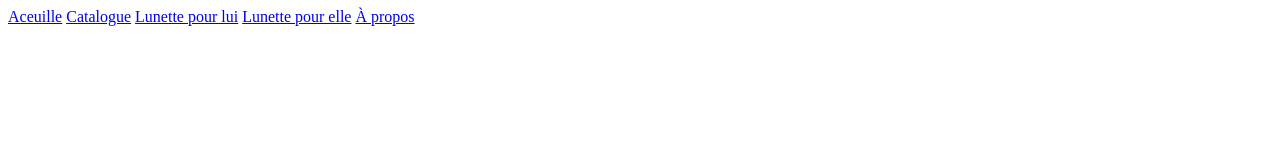
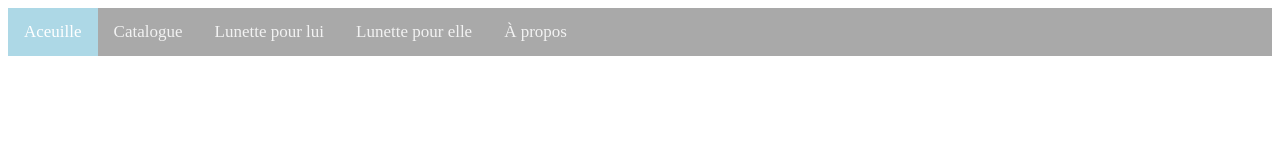
Before and after one commit to saveurdelime/ProjetBdBibilunette, a plain HTML site: page index.html in a window 1280 px wide. Drawn offline with Linux system fonts and the light colour scheme.

Commit message:
Ajout du fichier CSS

```diff
--- a/index.html
+++ b/index.html
@@ -5,6 +5,8 @@
     <meta name="viewport" content="width=device-width, initial-scale=1.0">
     <meta http-equiv="X-UA-Compatible" content="ie=edge">
     <title>BiBi lunette</title>
+    <link rel="stylesheet" type="text/css" href="style.css">
+</head>
 </head>
 <body>
         <div class = "topnav">
--- /dev/null
+++ b/style.css
@@ -0,0 +1,28 @@
+/* Add a black background color to the top navigation */
+.topnav {
+    background-color: darkgrey;
+    overflow: hidden;
+  }
+
+  /* Style the links inside the navigation bar */
+  .topnav a {
+    float: left;
+    color: #f2f2f2;
+    text-align: center;
+    padding: 14px 16px;
+    text-decoration: none;
+    font-size: 17px;
+
+  }
+
+  /* Change the color of links on hover */
+  .topnav a:hover {
+    background-color: #ddd;
+    color: black;
+  }
+
+  /* Add a color to the active/current link */
+  .topnav a.active {
+    background-color: lightblue;
+    color: white;
+  }
```
